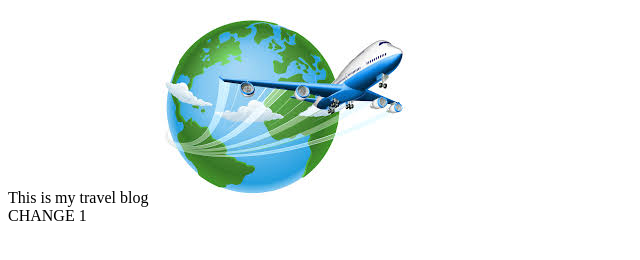
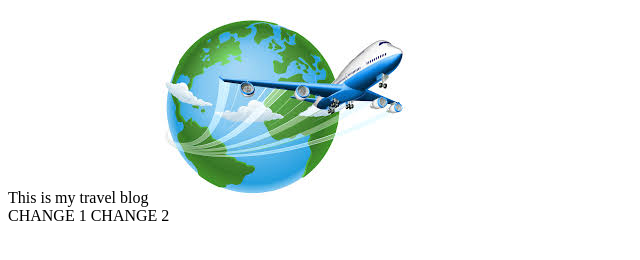
Before and after one commit to mfisabuj/travel-blog, a plain HTML site: page index.html in a window 1280 px wide. Shown: the full height of the page, 0-640 px from the left. Drawn offline with Linux system fonts and the light colour scheme.

Commit message:
index update

```diff
--- a/index.html
+++ b/index.html
@@ -10,6 +10,7 @@
     <img src="Travel.jpeg" alt="Travel logo">
     <div>
         CHANGE 1
+        CHANGE 2
     </div>
 </body>
 </html>
```
